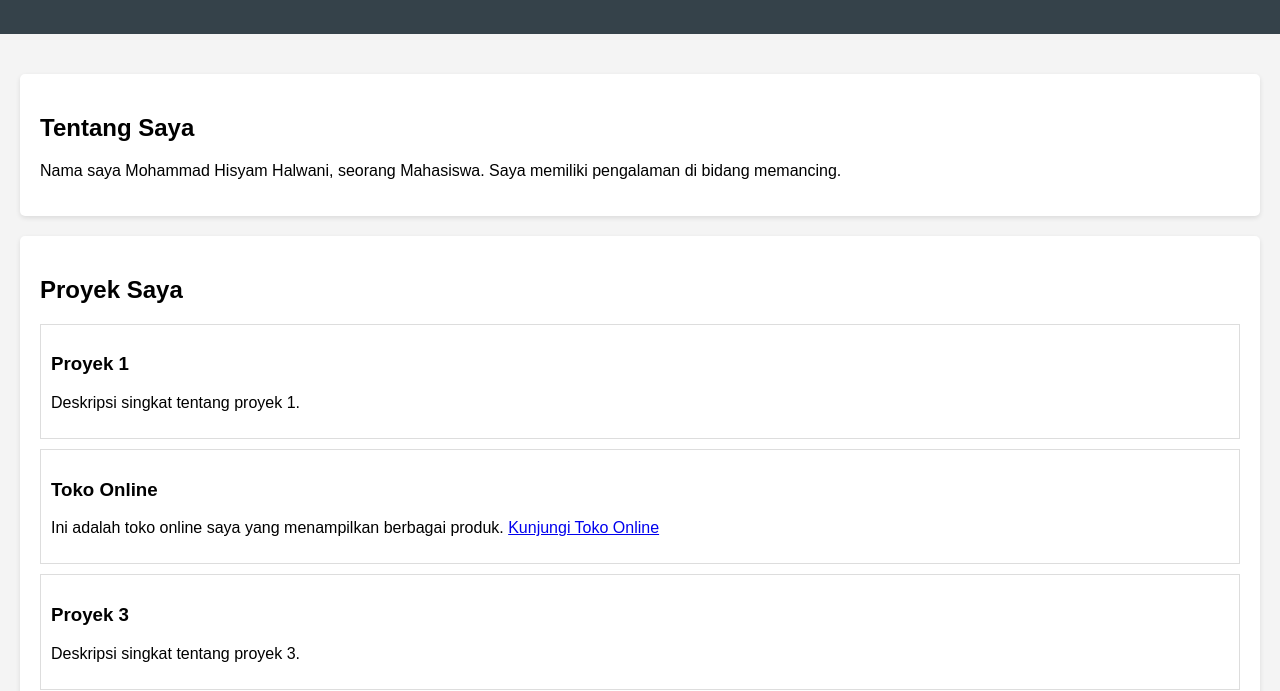
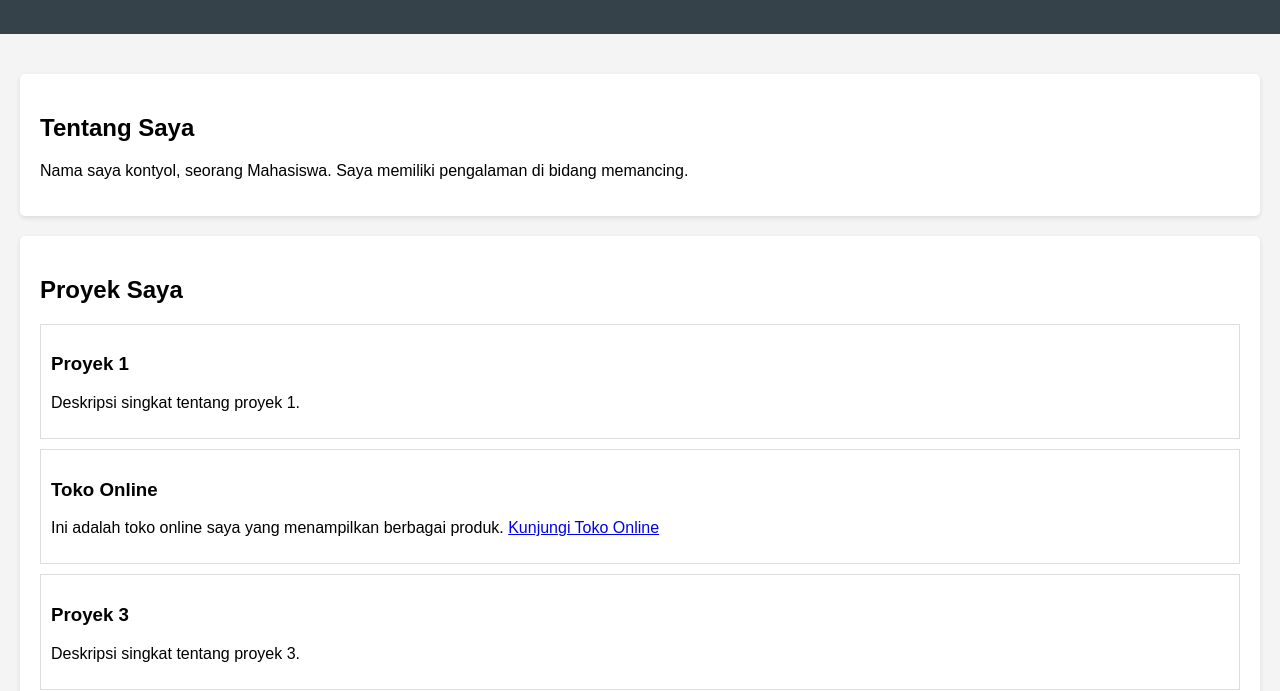
Before and after one commit to hiseeee12/portofolio, a plain HTML site: page index.html in a window 1280 px wide. Shown: the part 120-811 px from the top of the page. Drawn offline with Linux system fonts and the light colour scheme.

Commit message:
index.html

```diff
--- a/index.html
+++ b/index.html
@@ -21,7 +21,7 @@
     <main>
         <section id="about">
             <h2>Tentang Saya</h2>
-            <p>Nama saya Mohammad Hisyam Halwani, seorang Mahasiswa. Saya memiliki pengalaman di bidang memancing.</p>
+            <p>Nama saya kontyol, seorang Mahasiswa. Saya memiliki pengalaman di bidang memancing.</p>
         </section>
 
         <section id="projects">
```
